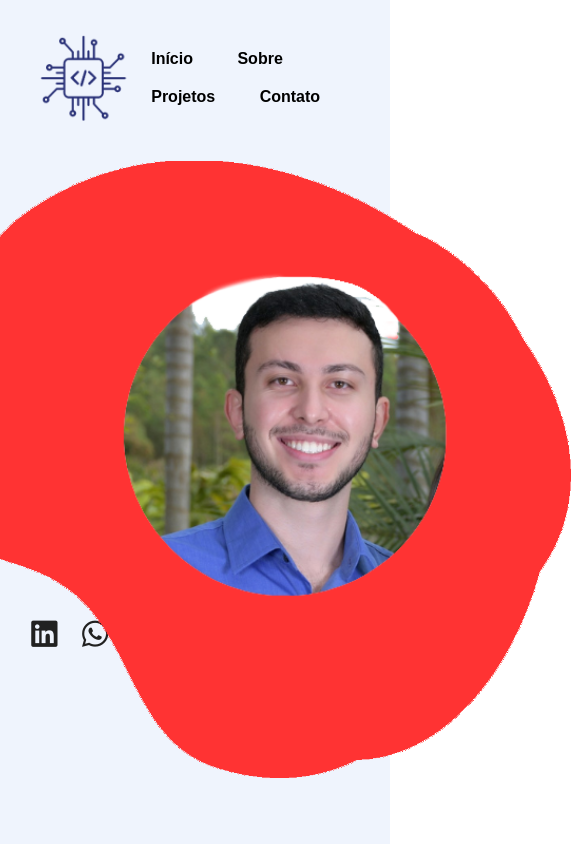
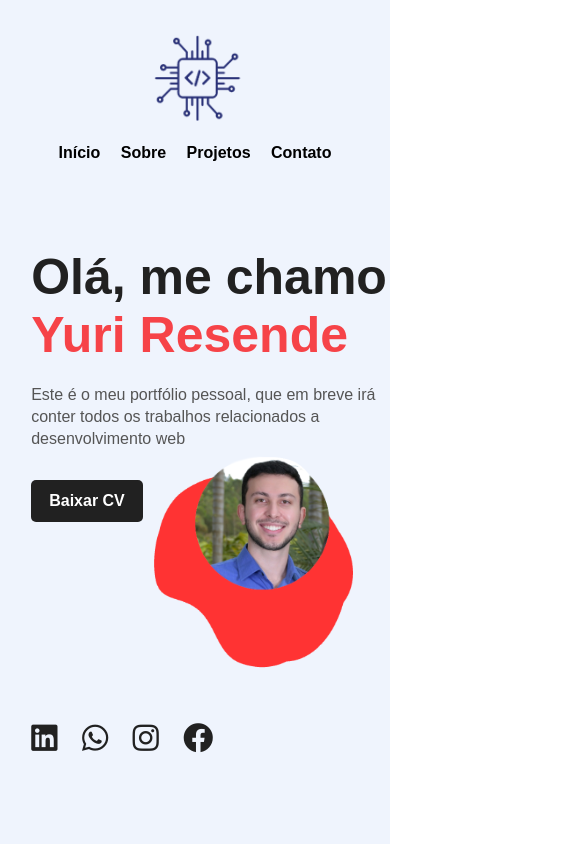
Before and after one commit to yuriresende1/yuri.com, a plain HTML site: page index.html in a window 390 px wide. Shown: the top 844 px of the page, 585 px wide, since content can reach past the window. Drawn offline with Linux system fonts and the light colour scheme.

Commit message:
responsivo

```diff
--- a/cssportfolio.css
+++ b/cssportfolio.css
@@ -23,7 +23,7 @@ nav{
 
 .logo{
     width: 100px;
-    cursor: pointer;
+
 }
 
 nav ul li {
@@ -117,3 +117,53 @@ span{
 .social a:hover{
     color: #F64348;
 }
+
+/* media queries para tornar o CSS responsivo */
+
+@media screen and (max-width: 768px) {
+  /* ajuste da largura da navegação */
+  nav {
+    width: 100%;
+    justify-content:center;
+    flex-direction:column;
+    align-items:center;
+  }
+
+  /* alinha a navegação verticalmente */
+  nav ul {
+    flex-direction: row;
+    align-items: center;
+    display: flexbox;
+    justify-content: center;
+    height: 100%;
+
+  }
+
+  /* remove as margens e o padding das listas de navegação */
+  nav ul li {
+    margin: 8px;
+    padding: 0;
+  }
+
+  /* ajusta a fonte da lista de navegação */
+  nav ul li a {
+    font-size: 16px;
+  }
+
+  /* ajusta o tamanho da imagem */
+  .images {
+    width: 100%;
+    height: auto;
+    position:relative;
+    margin-top: 170px;
+  }
+
+  /* ajusta o tamanho da imagem dentro do container */
+  .images img {
+    width: 90%;
+    height: auto;
+    margin-left: -25%;
+    transform: translateX(-1%);
+    transition: bottom 1s, left 1s;
+  }
+}
```
